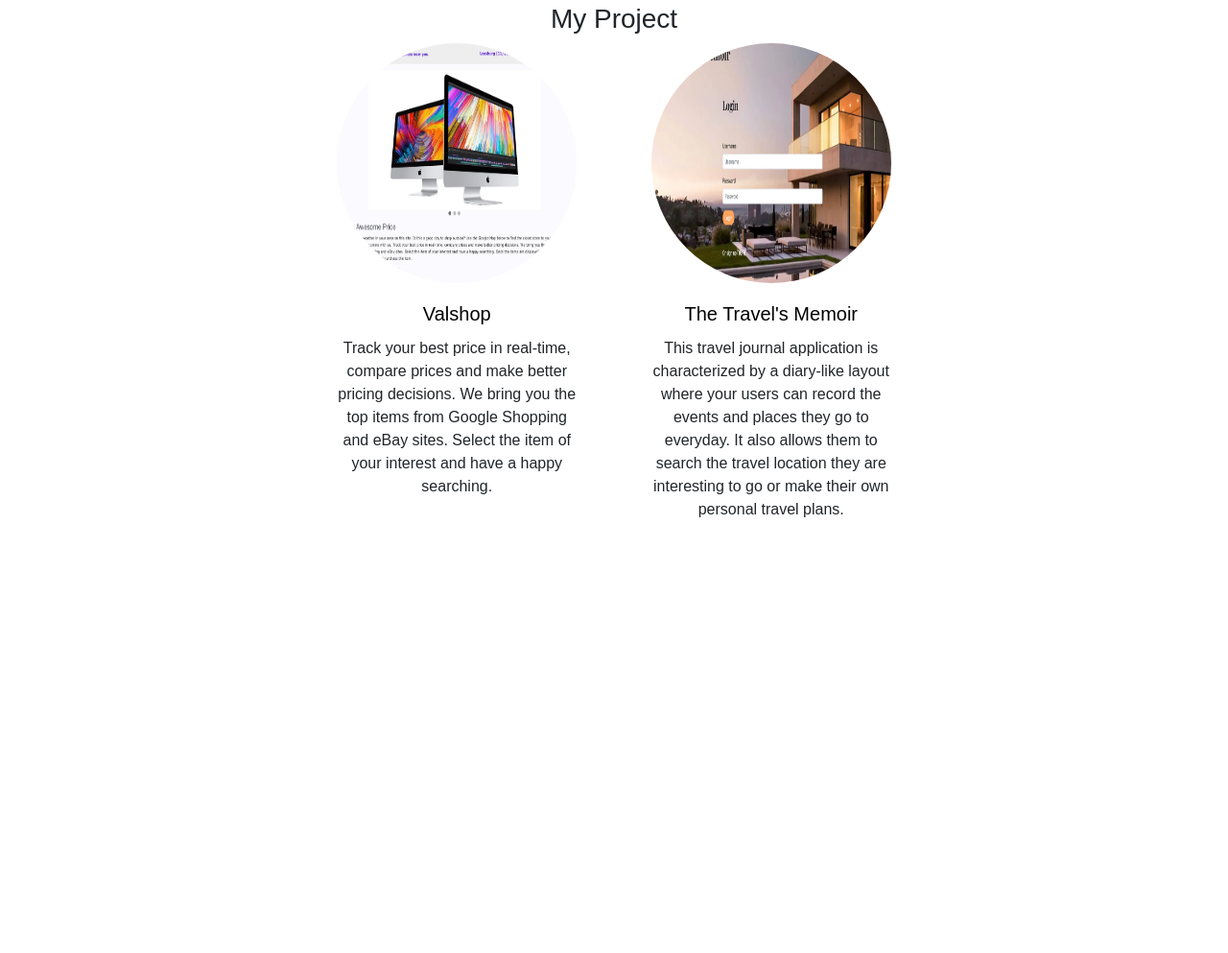
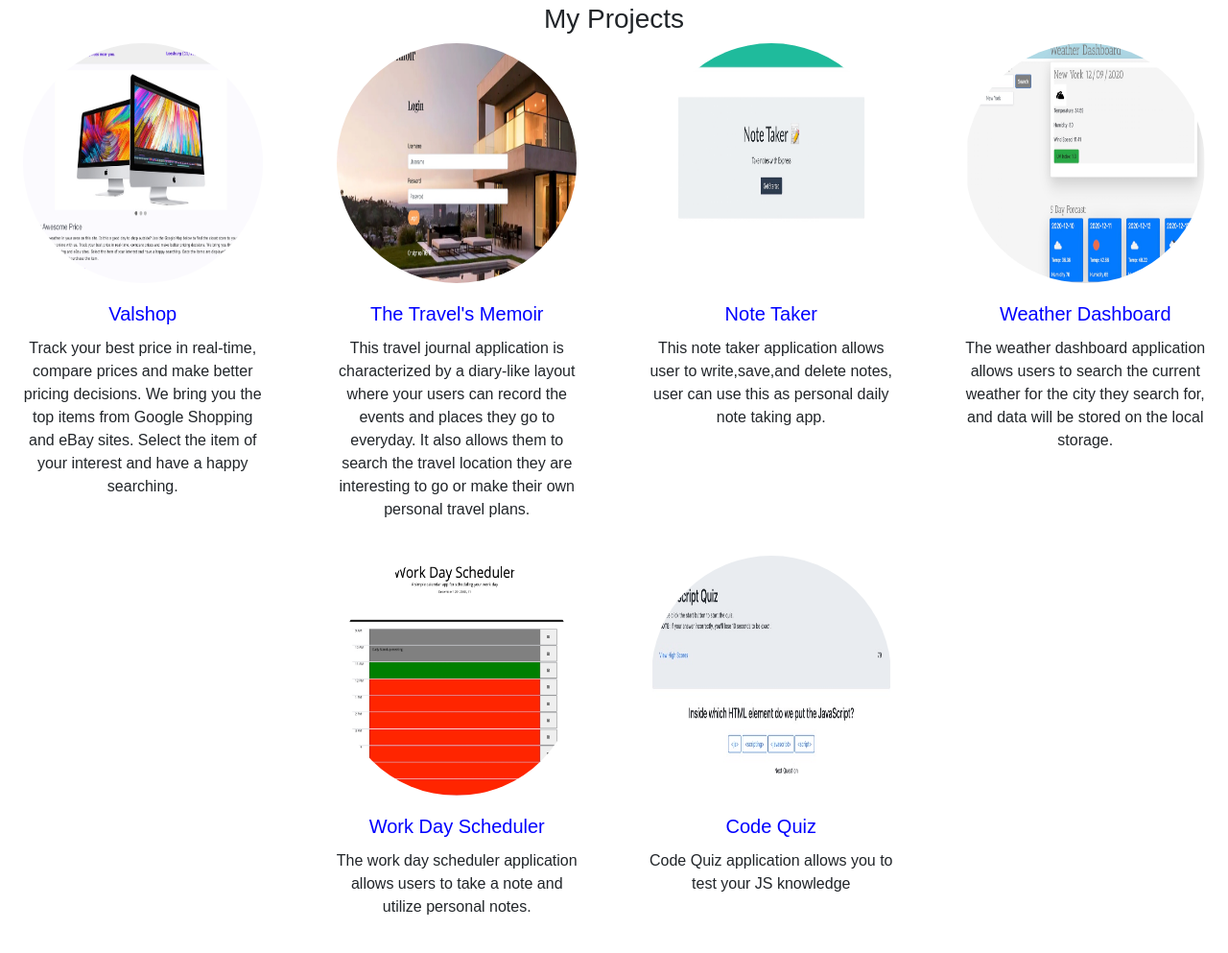
Before and after one commit to Venus1001/Professional-Materials, a plain HTML site: page portfolio.html in a window 1280 px wide. Shown: the part 695-1688 px from the top of the page at 96% size. Before the commit the page ends 1274 px from the top, so only its background shows below. Drawn offline with nearby package versions, Linux system fonts and the light colour scheme.

Commit message:
Updated portfolio

```diff
--- a/asset/style.css
+++ b/asset/style.css
@@ -260,9 +260,24 @@ h3{
 }
 
 #project1{
-  color:black;
+  color:blue;
 }
 
 #project2{
-  color:black;
+  color:blue;
 }
+
+#noteTaker{
+  color:blue;
+}
+
+#weatherdashboard{
+  color:blue;
+}
+
+#WorkDayScheduler{
+  color:blue;
+}
+#CodeQuiz{
+  color:blue;
+}
--- a/portfolio.html
+++ b/portfolio.html
@@ -91,7 +91,7 @@
 
     <br>
 
-    <h3>My Project</h3>
+    <h3>My Projects</h3>
 
     <!-- project -->
     <div class="row noborder justify-content-center" id="projects">
@@ -123,6 +123,51 @@
             </div>
         </div>
 
+        <div class="col-md-3 text-center"> <a href="https://github.com/kat3ng/liri-node-app" target="_blank">
+                <img style="width:250px;height:250px" class="thumbnail card-img-top" src="asset/images/note-taker.jpeg"
+                    alt="liri-bot-app"></a>
+            <div class="card-body">
+                <a href="https://project-2-vasd.herokuapp.com/members" id="noteTaker">
+                    <h5 class="card-title">Note Taker</h5>
+                </a>
+                <p>This note taker application allows user to write,save,and delete notes, user can use this as personal
+                    daily note taking app.</p>
+            </div>
+        </div>
+
+        <div class="col-md-3 text-center"> <a href="https://github.com/kat3ng/liri-node-app" target="_blank">
+                <img style="width:250px;height:250px" class="thumbnail card-img-top"
+                    src="asset/images/weather-board.jpeg" alt="liri-bot-app"></a>
+            <div class="card-body">
+                <a href="https://project-2-vasd.herokuapp.com/members" id="weatherdashboard">
+                    <h5 class="card-title">Weather Dashboard</h5>
+                </a>
+                <p>The weather dashboard application allows users to search the current weather for the city they search
+                    for, and data will be stored on the local storage.</p>
+            </div>
+        </div>
+
+        <div class="col-md-3 text-center"> <a href="https://github.com/kat3ng/liri-node-app" target="_blank">
+                <img style="width:250px;height:250px" class="thumbnail card-img-top"
+                    src="asset/images/work-day-scheduler.jpeg" alt="liri-bot-app"></a>
+            <div class="card-body">
+                <a href="https://venus1001.github.io/Work-Day-Scheduler/" target="_blank" id="WorkDayScheduler">
+                    <h5 class="card-title">Work Day Scheduler</h5>
+                </a>
+                <p>The work day scheduler application allows users to take a note and utilize personal notes.</p>
+            </div>
+        </div>
+
+        <div class="col-md-3 text-center"> <a href="https://github.com/kat3ng/liri-node-app" target="_blank">
+            <img style="width:250px;height:250px" class="thumbnail card-img-top"
+                src="asset/images/code-quiz.jpeg" alt="liri-bot-app"></a>
+        <div class="card-body">
+            <a href="https://venus1001.github.io/Code-Quiz-/" target="_blank" id="CodeQuiz">
+                <h5 class="card-title">Code Quiz</h5>
+            </a>
+            <p>Code Quiz application allows you to test your JS knowledge</p>
+        </div>
+    </div>
         <script src="https://code.jquery.com/jquery-3.5.1.slim.min.js"
             integrity="sha384-DfXdz2htPH0lsSSs5nCTpuj/zy4C+OGpamoFVy38MVBnE+IbbVYUew+OrCXaRkfj"
             crossorigin="anonymous"></script>
```
Also changed, not shown: asset/images/code-quiz.jpeg (added), asset/images/note-taker.jpeg (added), asset/images/weather-board.jpeg (added), asset/images/work-day-scheduler.jpeg (added).
